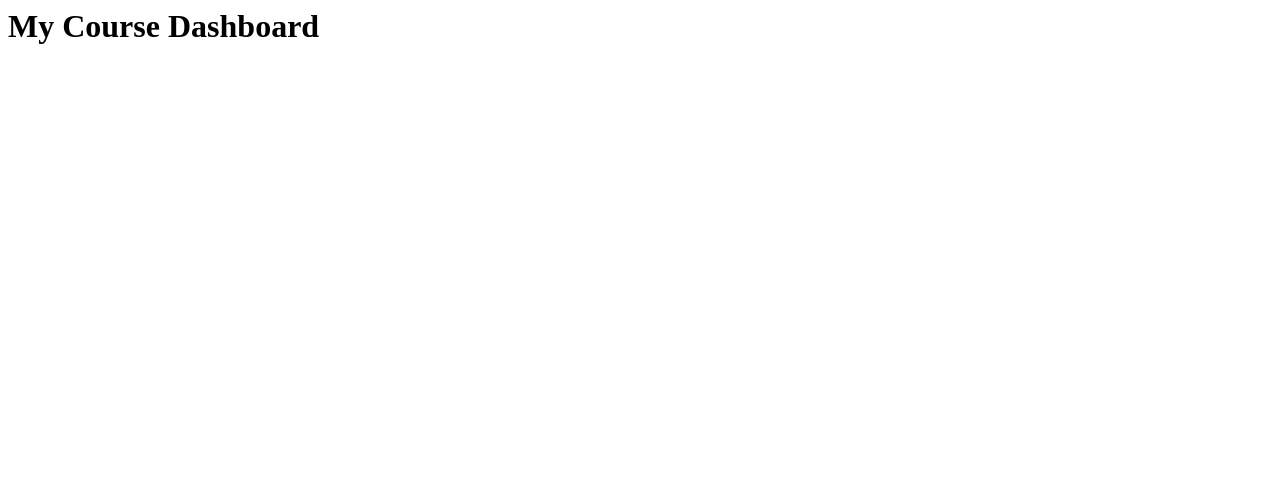
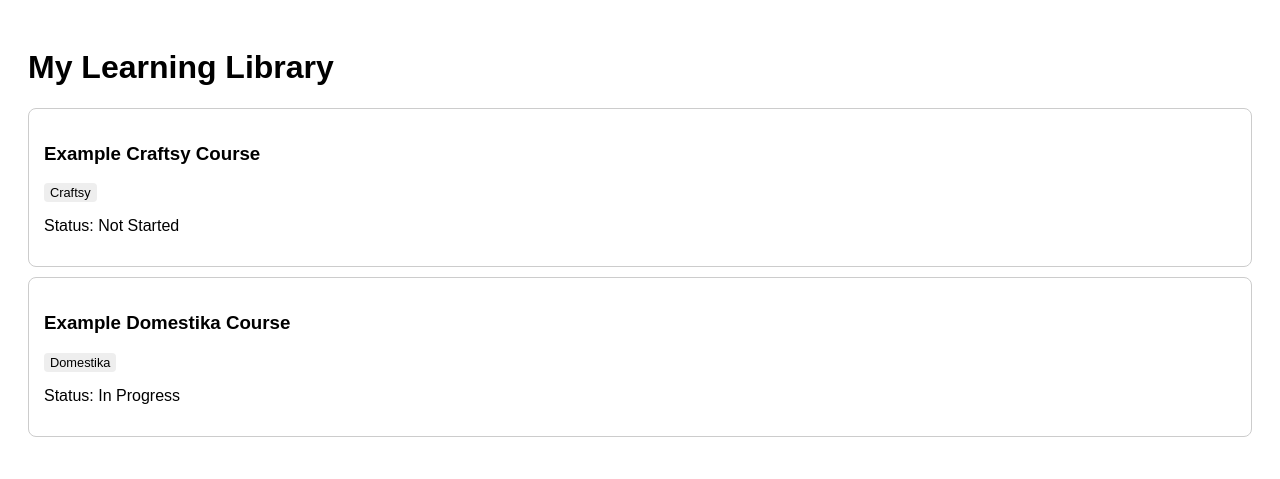
Before and after one commit to tjlefebvre/course-dashboard, a plain HTML site: page index.html in a window 1280 px wide. Drawn offline with Linux system fonts and the light colour scheme.

Commit message:
Update HTML with dashboard skeleton

```diff
--- a/index.html
+++ b/index.html
@@ -1 +1,27 @@
-<h1>My Course Dashboard</h1>
+<!DOCTYPE html>
+<html>
+<head>
+    <title>TJ's Course Dashboard</title>
+    <style>
+        body { font-family: sans-serif; padding: 20px; }
+        .course-card { border: 1px solid #ccc; padding: 15px; margin-bottom: 10px; border-radius: 8px; }
+        .platform-tag { background: #eee; padding: 2px 6px; font-size: 0.8em; border-radius: 4px; }
+    </style>
+</head>
+<body>
+    <h1>My Learning Library</h1>
+
+    <div class="course-card">
+        <h3>Example Craftsy Course</h3>
+        <span class="platform-tag">Craftsy</span>
+        <p>Status: Not Started</p>
+    </div>
+
+    <div class="course-card">
+        <h3>Example Domestika Course</h3>
+        <span class="platform-tag">Domestika</span>
+        <p>Status: In Progress</p>
+    </div>
+
+</body>
+</html>
```
